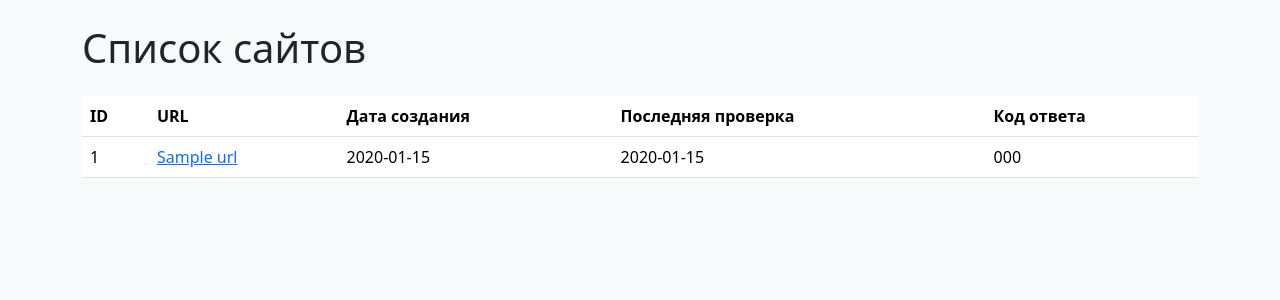
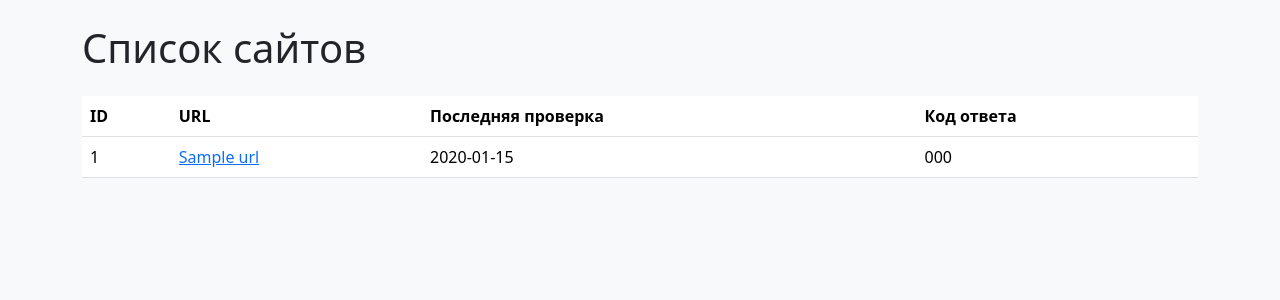
Before and after one commit to VVP04/python-project-83, a Flask app: page /urls in a window 1280 px wide. Shown: the part 56-356 px from the top of the page. Run offline with Flask 3, Linux system fonts and the light colour scheme; a database or web service that is not in the repository returns one stand-in record (values such as "Sample title"); data that the repository does not hold is empty; some libraries are stand-ins or nearby versions.

Commit message:
fix: delete ctreated_dt from table page

```diff
--- a/page_analyzer/repository.py
+++ b/page_analyzer/repository.py
@@ -111,7 +111,7 @@ class UrlRepository:
     def get_all_urls_with_last_check():
         return UrlRepository.execute_query(
             """SELECT
-                u.id, u.name, u.created_at,
+                u.id, u.name,
                 MAX(uc.created_at) as last_check_date,
                 uc.status_code as last_status_code
             FROM urls u
--- a/page_analyzer/templates/urls.html
+++ b/page_analyzer/templates/urls.html
@@ -10,7 +10,6 @@
             <tr>
                 <th>ID</th>
                 <th>URL</th>
-                <th>Дата создания</th>
                 <th>Последняя проверка</th>
                 <th>Код ответа</th>
             </tr>
@@ -20,7 +19,6 @@
                 <tr>
                     <td>{{ url.id }}</td>
                     <td><a href="{{ url_for('show_url', id=url.id) }}">{{ url.name }}</a></td>
-                    <td>{{ url.created_at.strftime('%Y-%m-%d') }}</td>
                     <td>{{ url.last_check_date.strftime('%Y-%m-%d') if url.last_check_date else '' }}</td>
                     <td>{{ url.last_status_code if url.last_status_code else '' }}</td>
                 </tr>
```
